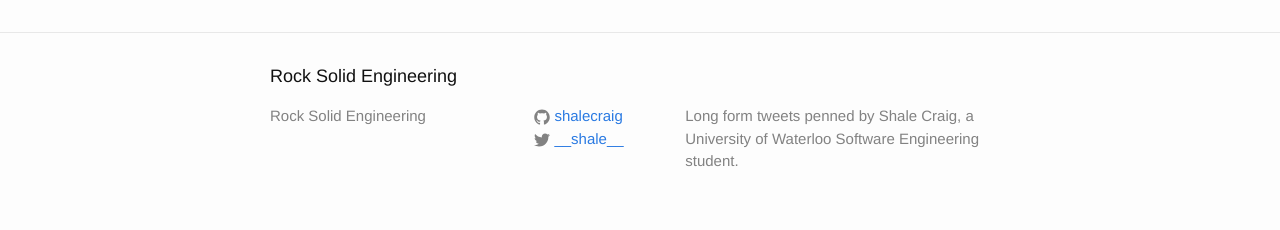
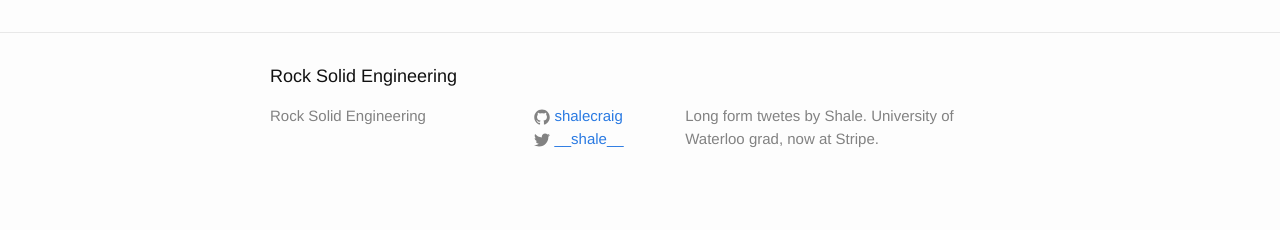
Before and after one commit to shalecraig/shalecraig.github.io, a Jekyll site: the page built from index.html, in a window 1280 px wide. Shown: the part 1164-1394 px from the top of the page. Built offline with Jekyll 4.4.1, drawn with Linux system fonts in a browser that asks for light colours.

Commit message:
Update bio

```diff
--- a/_config.yml
+++ b/_config.yml
@@ -2,8 +2,7 @@
 title: Rock Solid Engineering
 # email: your-email@domain.com
 description: > # this means to ignore newlines until "baseurl:"
-  Long form tweets penned by Shale Craig, a University of Waterloo
-  Software Engineering student.
+  Long form twetes by Shale. University of Waterloo grad, now at Stripe.
 baseurl: "" # the subpath of your site, e.g. /blog/
 url: "http://shalecraig.github.io" # the base hostname & protocol for your site
 twitter_username: __shale__
```
